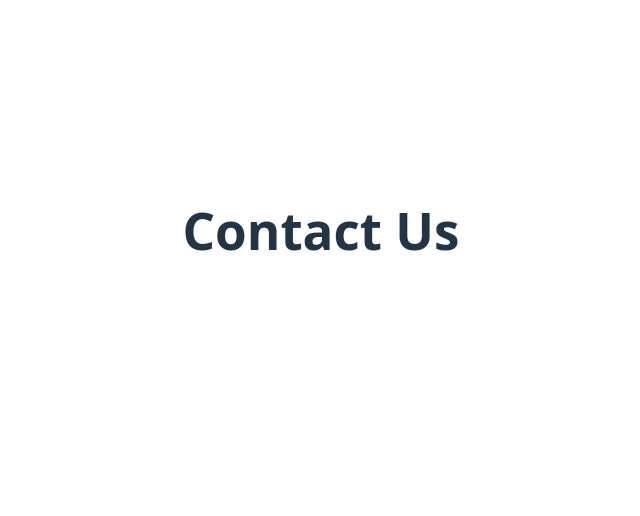
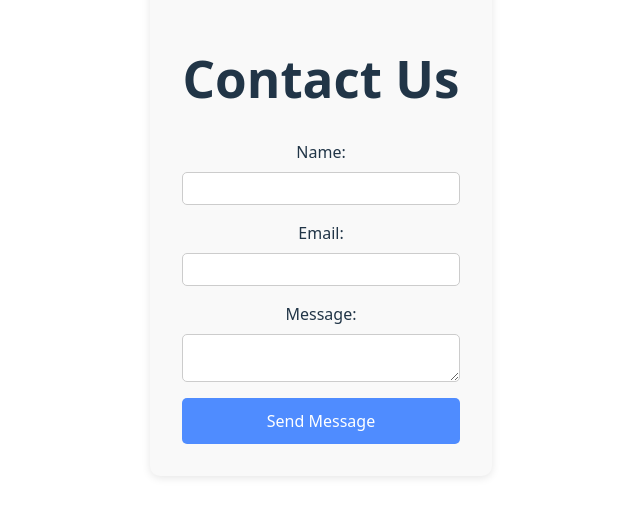
Before and after one commit to Aakarsh1458/Capstone_repository2, a React (Vite) app: page /contact in a window 1280 px wide. Shown: the part 170-686 px from the top of the page, without its empty margins (319-959 px from the left). Built offline with nearby package versions, Linux system fonts and the light colour scheme; the HTML template or start-up script is replaced by a standard one.

Commit message:
added contact page

```diff
--- a/src/pages/contact.jsx
+++ b/src/pages/contact.jsx
@@ -1,9 +1,102 @@
-import React from 'react';
+import React, { useState } from 'react';
 
 function Contact() {
+  const [form, setForm] = useState({ name: '', email: '', message: '' });
+  const [submitted, setSubmitted] = useState(false);
+
+  const handleChange = (e) => {
+    setForm({ ...form, [e.target.name]: e.target.value });
+  };
+
+  const handleSubmit = (e) => {
+    e.preventDefault();
+    // Simulate submission (could use localStorage or just show a message)
+    setSubmitted(true);
+    // Optionally: localStorage.setItem('contactMessage', JSON.stringify(form));
+  };
+
+  if (submitted) {
+    return (
+      <div className="contact-container">
+        <h1>Contact Us</h1>
+        <p>Thank you for reaching out! We have received your message.</p>
+      </div>
+    );
+  }
+
   return (
-    <div>
+    <div className="contact-container">
       <h1>Contact Us</h1>
+      <form onSubmit={handleSubmit} className="contact-form">
+        <label>
+          Name:
+          <input
+            type="text"
+            name="name"
+            value={form.name}
+            onChange={handleChange}
+            required
+          />
+        </label>
+        <label>
+          Email:
+          <input
+            type="email"
+            name="email"
+            value={form.email}
+            onChange={handleChange}
+            required
+          />
+        </label>
+        <label>
+          Message:
+          <textarea
+            name="message"
+            value={form.message}
+            onChange={handleChange}
+            required
+          />
+        </label>
+        <button type="submit">Send Message</button>
+      </form>
+      <style>{`
+        .contact-container {
+          max-width: 400px;
+          margin: 2rem auto;
+          padding: 2rem;
+          border-radius: 10px;
+          background: #f9f9f9;
+          box-shadow: 0 2px 8px rgba(0,0,0,0.1);
+        }
+        .contact-form {
+          display: flex;
+          flex-direction: column;
+          gap: 1rem;
+        }
+        .contact-form label {
+          display: flex;
+          flex-direction: column;
+          font-weight: 500;
+        }
+        .contact-form input, .contact-form textarea {
+          margin-top: 0.5rem;
+          padding: 0.5rem;
+          border: 1px solid #ccc;
+          border-radius: 5px;
+        }
+        .contact-form button {
+          padding: 0.75rem;
+          background: #4f8cff;
+          color: #fff;
+          border: none;
+          border-radius: 5px;
+          font-size: 1rem;
+          cursor: pointer;
+        }
+        .contact-form button:hover {
+          background: #2563eb;
+        }
+      `}</style>
     </div>
   );
 }
```
Also changed, not shown: 1 other file (tests, documents, lock files or other folders).
